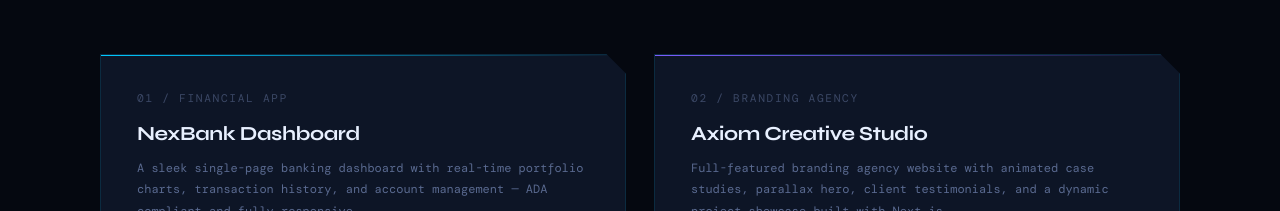
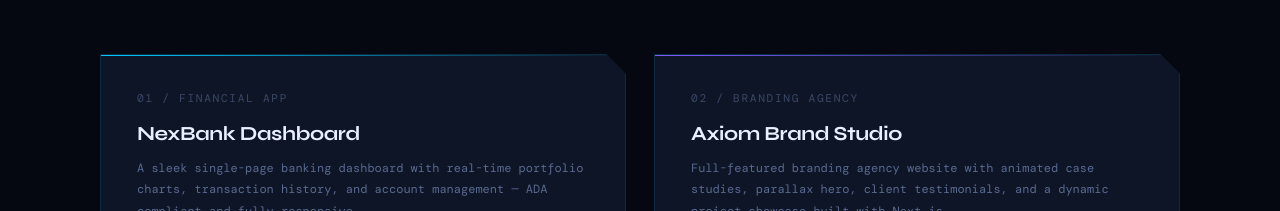
Before and after one commit to prathyush892/portfolio, a React (Create React App) app: page / in a window 1280 px wide. Shown: the part 4220-4431 px from the top of the page. Built offline with nearby package versions, Linux system fonts and the light colour scheme; a web font is replaced by a local one.

Commit message:
hyperlink to the UI toolkit card

```diff
--- a/src/components/Projects.module.css
+++ b/src/components/Projects.module.css
@@ -16,7 +16,6 @@
   text-decoration: none;
   display: block;
   overflow: hidden;
-  cursor: pointer;
 }
 .card::before {
   content: '';
--- a/src/data/portfolioData.js
+++ b/src/data/portfolioData.js
@@ -132,7 +132,7 @@ export const projects = [
   {
     num: '02',
     category: 'Branding Agency',
-    title: 'Axiom Creative Studio',
+    title: 'Axiom Brand Studio',
     desc: 'Full-featured branding agency website with animated case studies, parallax hero, client testimonials, and a dynamic project showcase built with Next.js.',
     pills: [
       { label: 'Next.js', color: 'purple' },
@@ -155,7 +155,7 @@ export const projects = [
       { label: 'Jest', color: 'green' },
     ],
     accentColor: 'var(--accent3)',
-    link: '#',
+    link: 'https://ui-tool-kit.vercel.app/',
   },
   {
     num: '04',
```
Also changed, not shown: 1 other file (tests, documents, lock files or other folders).
